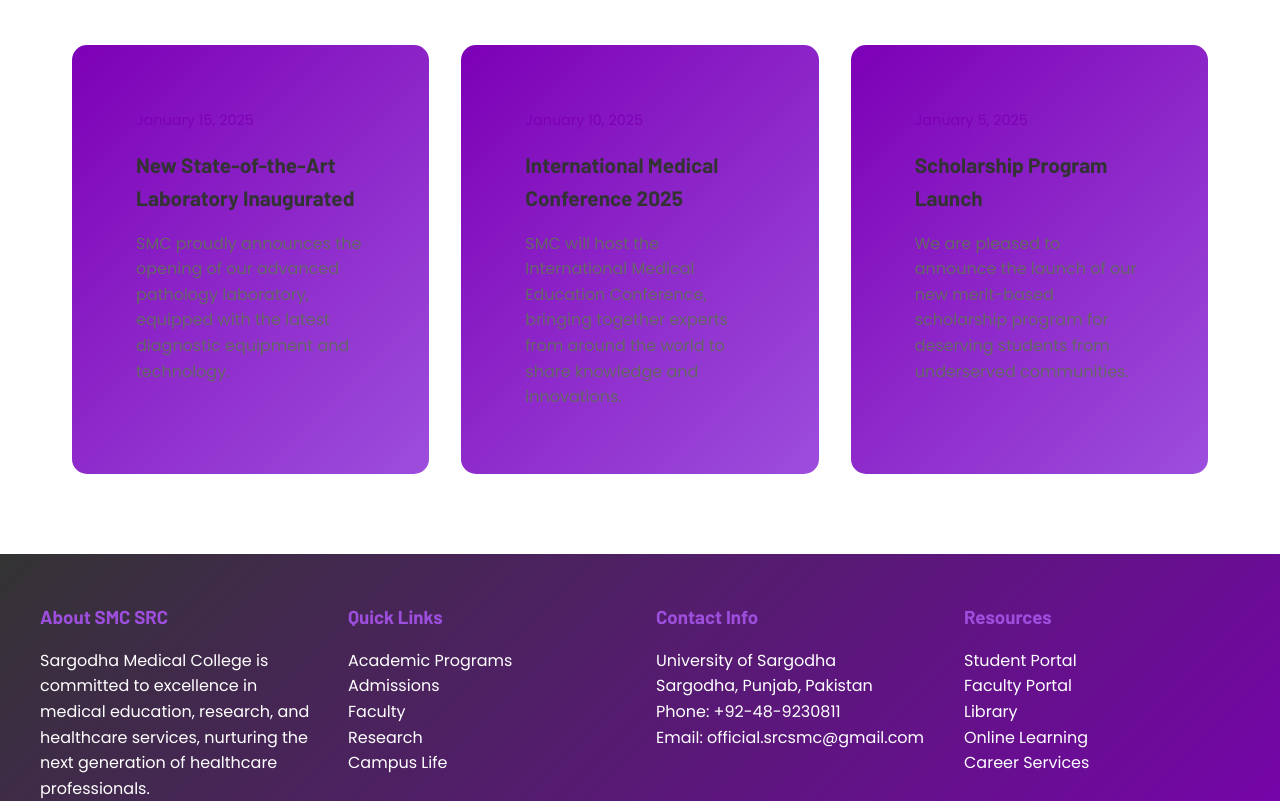
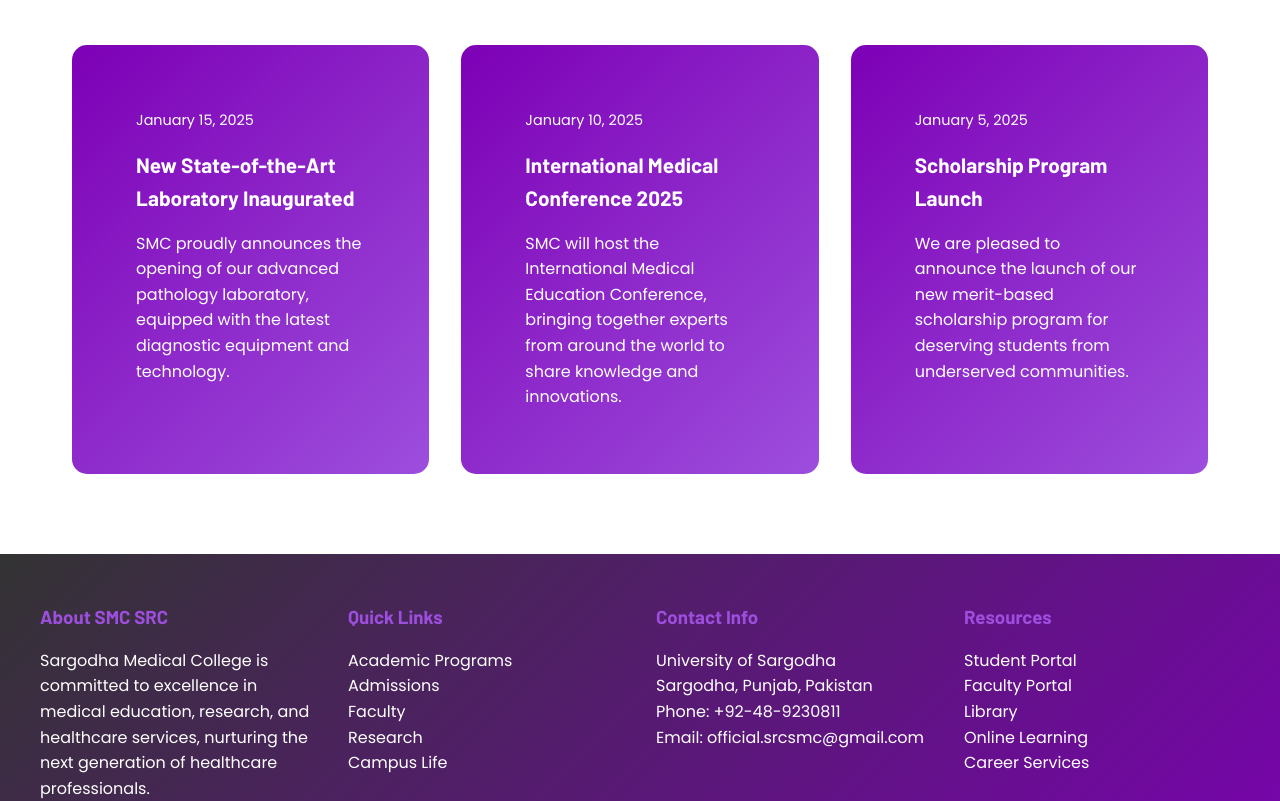
Before and after one commit to hadbierox196/Src-smc, a plain HTML site: page index.html in a window 1280 px wide. Shown: the part 2261-3062 px from the top of the page. Drawn offline with Linux system fonts and the light colour scheme.

Commit message:
Update index.html

```diff
--- a/index.html
+++ b/index.html
@@ -510,6 +510,7 @@
             cursor: pointer;
             opacity: 0;
             transform: translateX(50px);
+            font-color:
 
         }
 
@@ -528,7 +529,7 @@
         }
 
         .news-date {
-            color: #7D00B6;
+            color: #FFFFFF;
             font-size: 0.9rem;
             margin-bottom: 1rem;
         }
@@ -537,11 +538,11 @@
             font-family: 'Barlow', sans-serif;
             font-size: 1.3rem;
             margin-bottom: 1rem;
-            color: #333;
+            color: #FFFFFF;
         }
 
         .news-excerpt {
-            color: #666;
+            color: #FFFFFF;
             line-height: 1.6;
         }
     </style>
```
